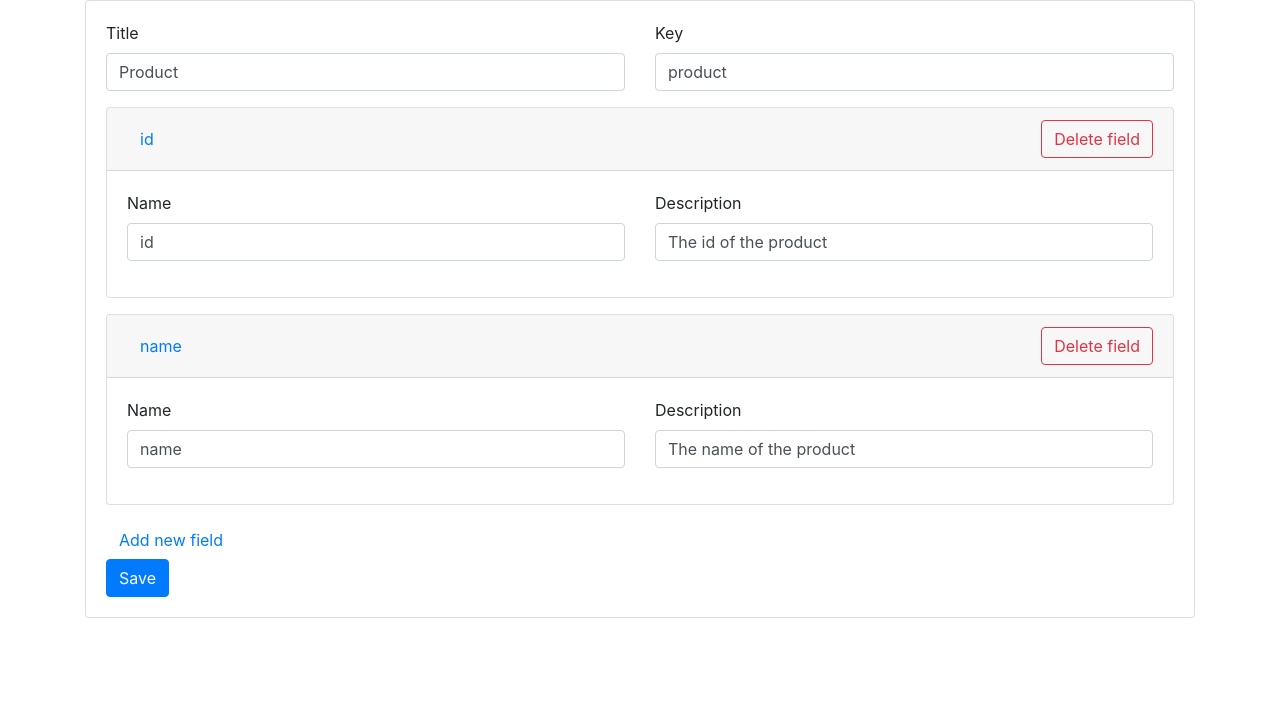
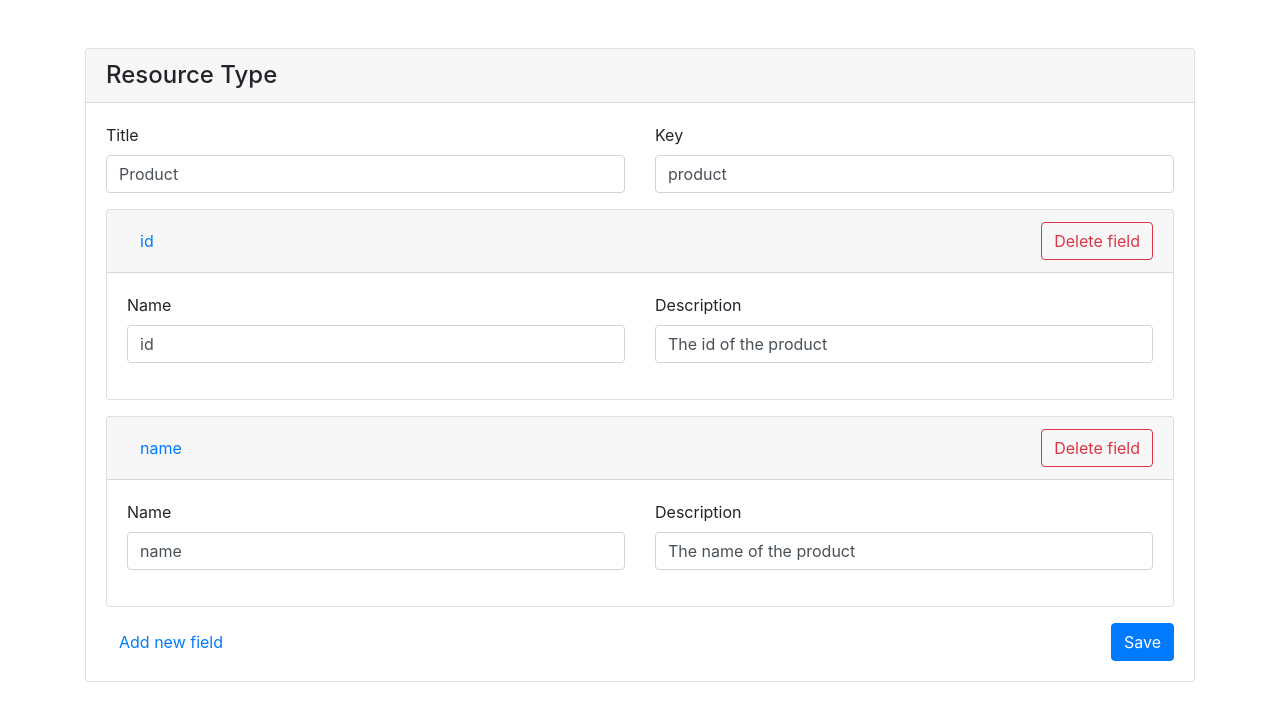
Before and after one commit to zendesksc/custom-resources-admin, a React (Create React App) app: page / in a window 1280 px wide. Shown: the top 718 px of the page. Built offline with nearby package versions, Linux system fonts and the light colour scheme.

Commit message:
Add header to card

```diff
--- a/src/App.js
+++ b/src/App.js
@@ -4,7 +4,7 @@ import Card from './containers/Card'
 class App extends Component {
   render() {
     return (
-      <div className='container'>
+      <div className='container pt-5 pb-5'>
         <div className='row'>
           <div className='col-12'>
             <Card />
--- a/src/containers/Card.js
+++ b/src/containers/Card.js
@@ -46,6 +46,13 @@ class Card extends Component {
     if (this.state.mode === MODES.NEW_RESOURCE_TYPE_FORM) {
       return (
         <div className='card'>
+          <div className='card-header'>
+            <div className='row'>
+              <div className='col-12'>
+                <h4 className='mb-0'>Resource Type</h4>
+              </div>
+            </div>
+          </div>
           <div className='card-body'>
             <NewResourceTypeForm
               onSuccess={this.handleNewResourceTypeFormSuccess} />
@@ -57,6 +64,13 @@ class Card extends Component {
     if (this.state.mode === MODES.RESOURCES_LIST) {
       return (
         <div className='card'>
+          <div className='card-header'>
+            <div className='row'>
+              <div className='col-12'>
+                <h4 className='mb-0'>{this.state.resourceType.title}</h4>
+              </div>
+            </div>
+          </div>
           <div className='card-body'>
             <ResourcesList resourceType={this.state.resourceType} />
           </div>
--- a/src/containers/NewResourceTypeForm.js
+++ b/src/containers/NewResourceTypeForm.js
@@ -73,6 +73,7 @@ class NewResourceTypeForm extends Component {
   render() {
     return (
       <div>
+
         <div className='row'>
           <div className='col-6'>
             <TextField label='Title' name='title' value={this.state.title} onChange={this.handleChange} />
@@ -113,11 +114,11 @@ class NewResourceTypeForm extends Component {
         </div>
 
         <div>
-          <button className='btn btn-link' onClick={this.handleAddNewField}>Add new field</button>
+          <button className='btn btn-link float-left' onClick={this.handleAddNewField}>Add new field</button>
         </div>
 
         <div>
-          <button className='btn btn-primary' onClick={this.handleSubmit}>Save</button>
+          <button className='btn btn-primary float-right' onClick={this.handleSubmit}>Save</button>
         </div>
       </div>
     )
```
